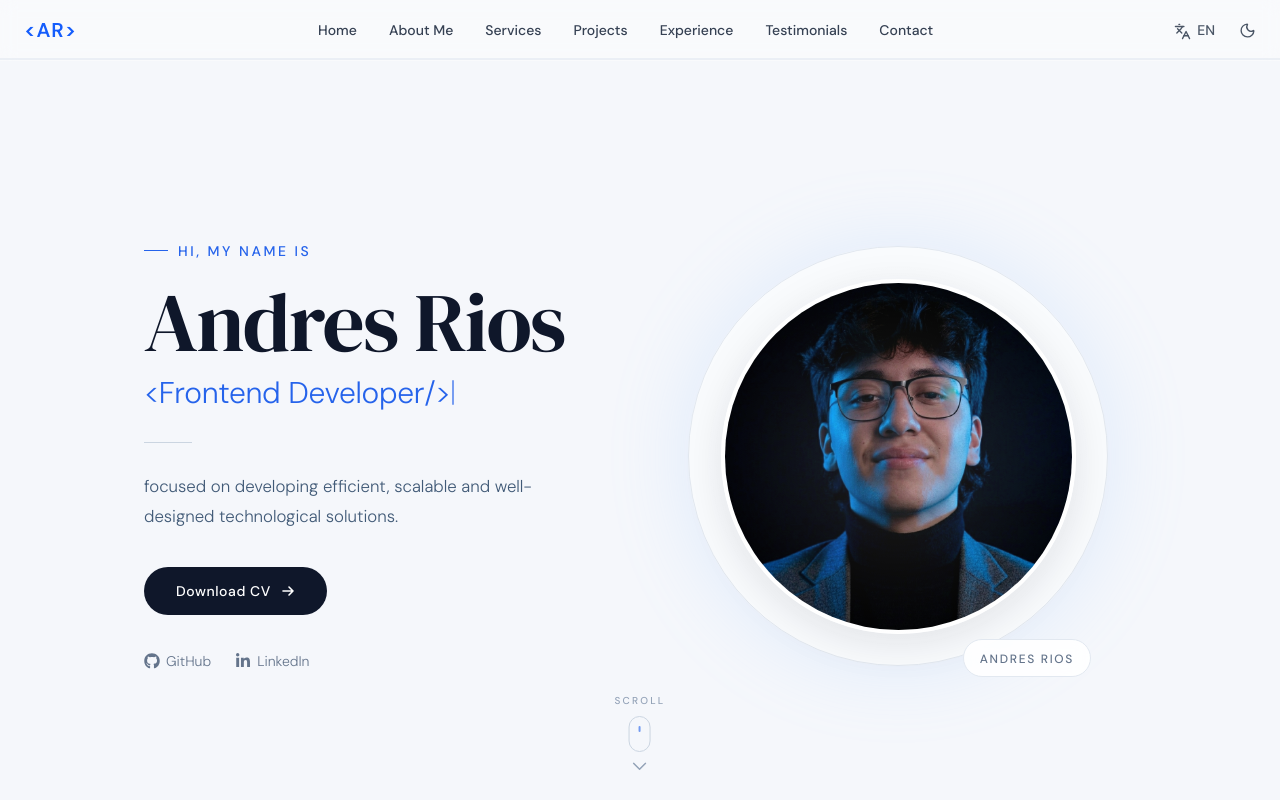
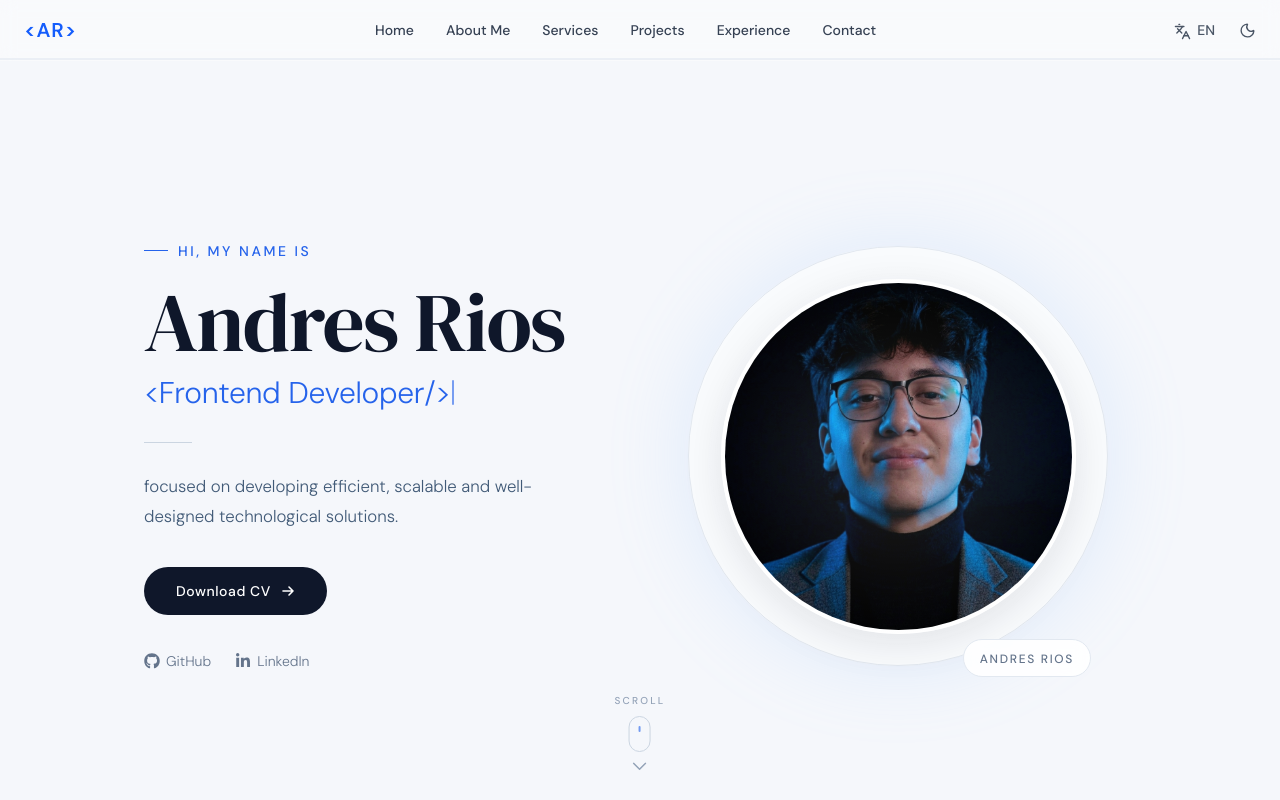
Before and after one commit to AndresRios123/Portfolio, a Next.js app: page /en in a window 1280 px wide. Shown: the top 800 px of the page. Built offline with nearby package versions, Linux system fonts and the light colour scheme.

Commit message:
Remove testimonials link from Navbar
Removed the testimonials link from the Navbar.

```diff
--- a/app/components/layout/Navbar.tsx
+++ b/app/components/layout/Navbar.tsx
@@ -45,7 +45,6 @@ export default function Navbar() {
     { label: t("servicios"), href: "#servicios" },
     { label: t("projects"), href: "#proyectos" },
     { label: t("experience"), href: "#experiencia" },
-    { label: t("testimonials"), href: "#testimonios" },
     { label: t("contact"), href: "#contacto" },
   ];
 
```
